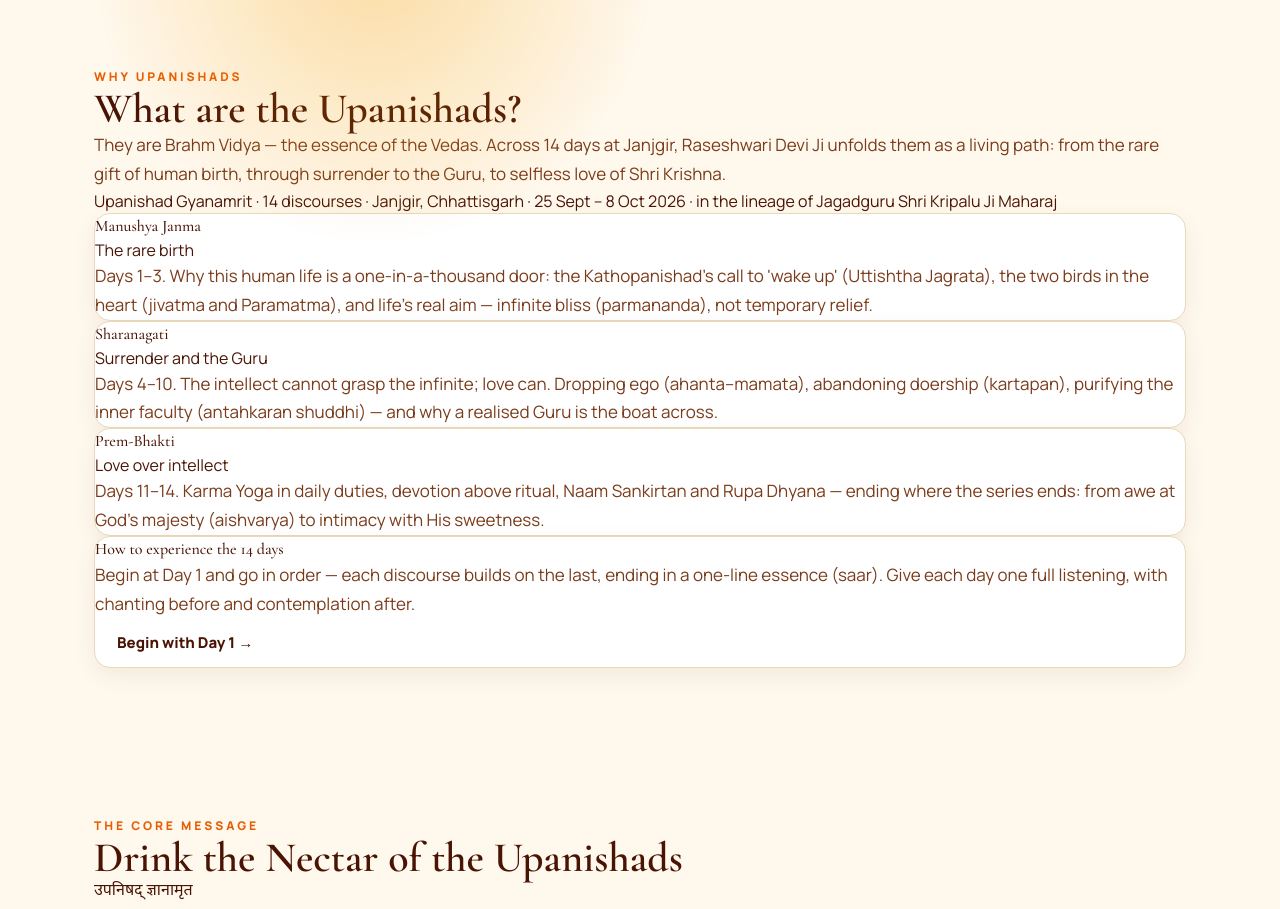
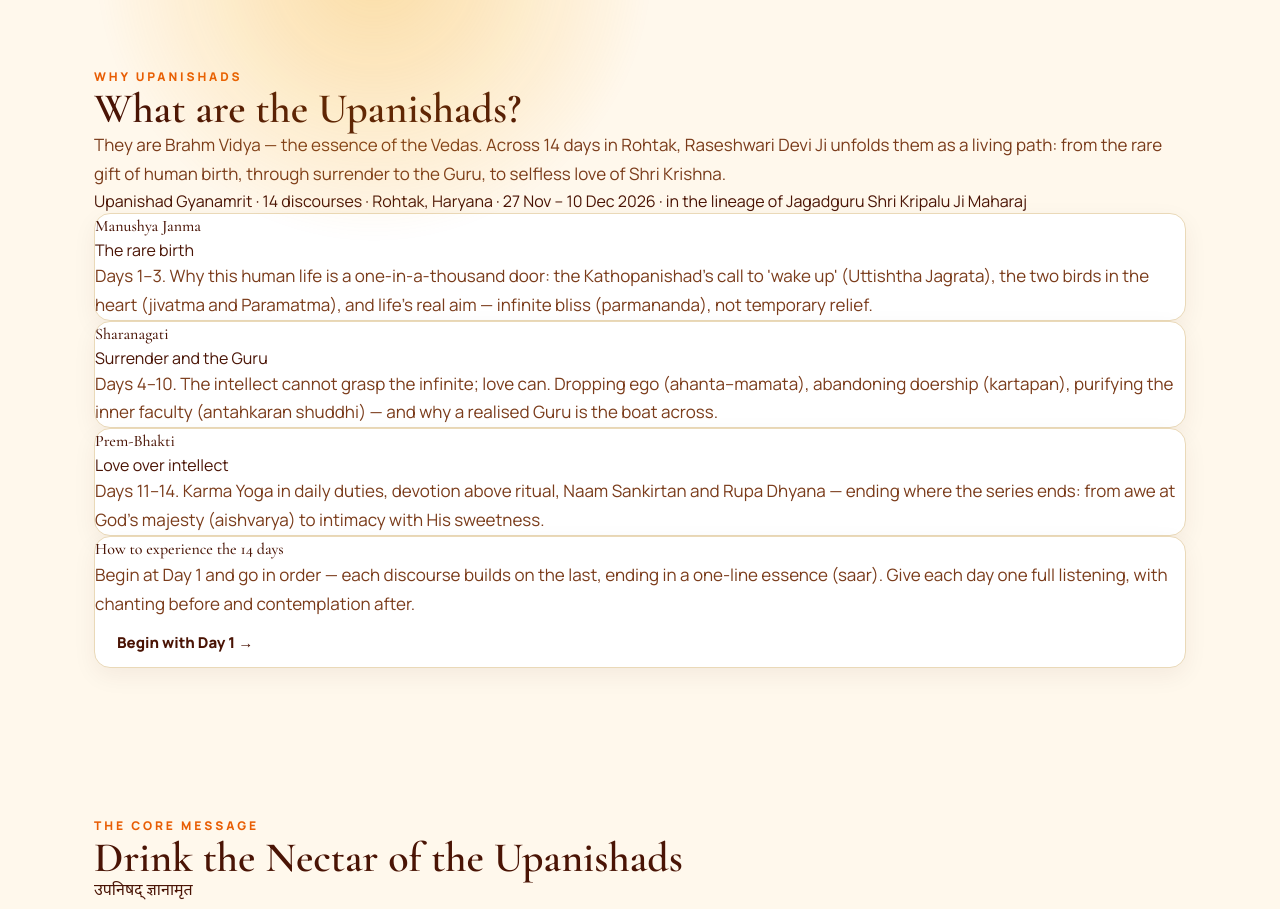
Before and after one commit to jyotirajborah1108-max/official-Deviji-event-page, a React (Vite) app: page / in a window 1280 px wide. Shown: the part 1020-1929 px from the top of the page. Built offline with nearby package versions, Linux system fonts and the light colour scheme.

Commit message:
Update event location and dates from Janjgir to Rohtak (27 Nov - 10 Dec 2026)

```diff
--- a/src/App.tsx
+++ b/src/App.tsx
@@ -149,8 +149,8 @@ export default function App() {
         {/* 3 WHY UPANISHADS */}
         <section id="why" className="section">
           <div className="shell">
-            <div className="reveal"><Heading eyebrow="Why Upanishads" title="What are the Upanishads?" sub="They are Brahm Vidya — the essence of the Vedas. Across 14 days at Janjgir, Raseshwari Devi Ji unfolds them as a living path: from the rare gift of human birth, through surrender to the Guru, to selfless love of Shri Krishna." /></div>
-            <p className="text-center text-sm text-[var(--brown-soft)] mt-4 max-w-3xl mx-auto">Upanishad Gyanamrit · 14 discourses · Janjgir, Chhattisgarh · 25 Sept – 8 Oct 2026 · in the lineage of Jagadguru Shri Kripalu Ji Maharaj</p>
+            <div className="reveal"><Heading eyebrow="Why Upanishads" title="What are the Upanishads?" sub="They are Brahm Vidya — the essence of the Vedas. Across 14 days in Rohtak, Raseshwari Devi Ji unfolds them as a living path: from the rare gift of human birth, through surrender to the Guru, to selfless love of Shri Krishna." /></div>
+            <p className="text-center text-sm text-[var(--brown-soft)] mt-4 max-w-3xl mx-auto">Upanishad Gyanamrit · 14 discourses · Rohtak, Haryana · 27 Nov – 10 Dec 2026 · in the lineage of Jagadguru Shri Kripalu Ji Maharaj</p>
             <div className="mt-8 grid md:grid-cols-3 gap-4 items-stretch">
               {WHY.map((c) => (
                 <article key={c.t} className="reveal card p-6 flex flex-col"><p className="font-serif text-4xl text-[var(--saffron)]">{c.t}</p><h3 className="mt-3 font-bold text-lg">{c.h}</h3><p className="body mt-2 !text-[16px]">{c.d}</p></article>
```
